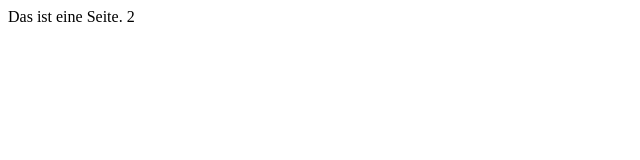
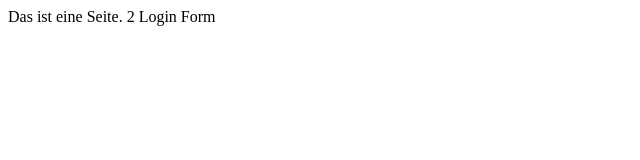
Before and after one commit to guenterpreuner/test001, a plain HTML site: page index.html in a window 1280 px wide. Shown: the full height of the page, 0-640 px from the left. Drawn offline with Linux system fonts and the light colour scheme.

Commit message:
Login form

```diff
--- /dev/null
+++ b/dir2/app2.js
@@ -0,0 +1 @@
+console.log('qw353')
--- a/index.html
+++ b/index.html
@@ -5,5 +5,6 @@
 </head>
 <body>
 Das ist eine Seite. 2
+Login Form
 </body>
 </html>
```
Also changed, not shown: login.html (added, +1 -0 lines), log.txt (added).
